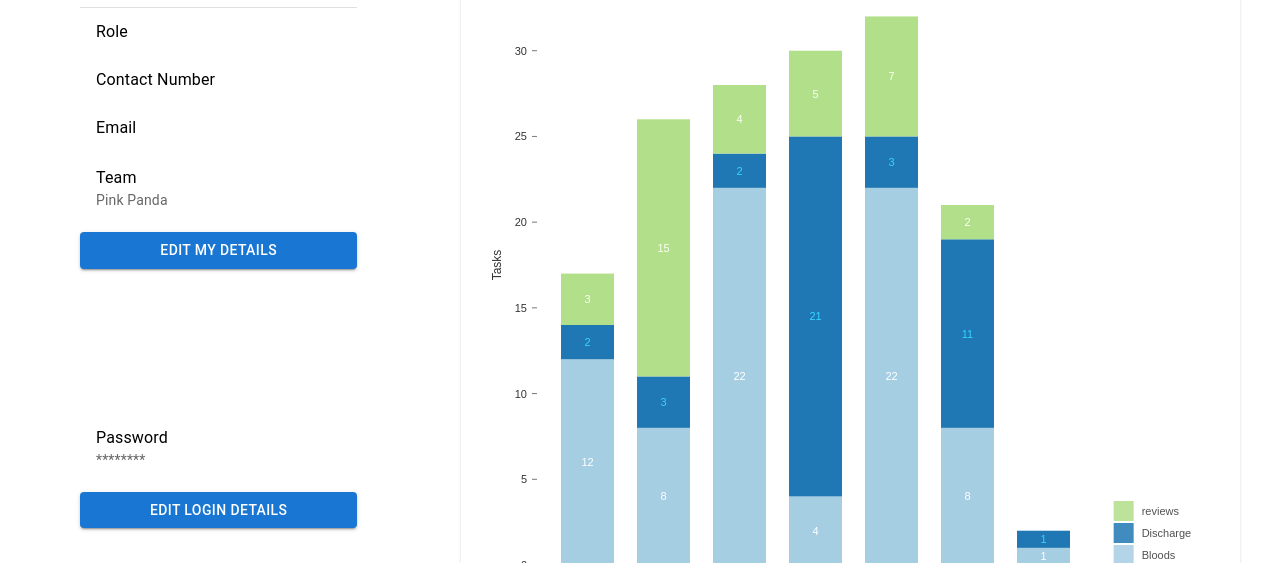
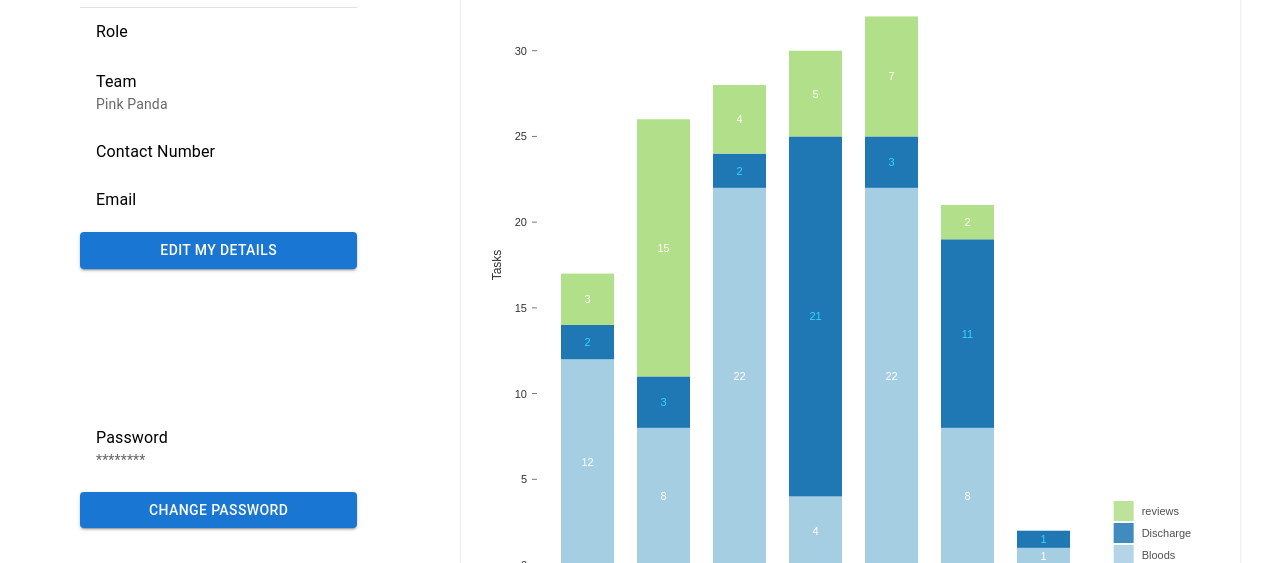
Before and after one commit to yutong1127/React_group-project, a React (Vite) app in the folder frontend/: page /myprofile in a window 1280 px wide. Shown: the part 389-952 px from the top of the page. Built offline with nearby package versions, Linux system fonts and the light colour scheme; no server answers.

Commit message:
modified two detail tebles

```diff
--- a/frontend/src/pages/MyProfilePage/LoginDetails.jsx
+++ b/frontend/src/pages/MyProfilePage/LoginDetails.jsx
@@ -64,7 +64,7 @@
                     variant="contained"
                     onClick={hancleEditClick}
                     fullWidth
-                >Edit Login Details</Button>
+                > Change Password</Button>
             </Box>
         </div>
     )
@@ -99,7 +99,7 @@
     return (
         <Container>
             <Typography gutterBottom variant="h5" component="div" textAlign="center">
-                Edit Login Details
+                Change Password
             </Typography>
             <form onSubmit={handleSubmit(onSubmit)}>
                 <Box>
--- a/frontend/src/pages/MyProfilePage/MyProfileMyDetails.jsx
+++ b/frontend/src/pages/MyProfilePage/MyProfileMyDetails.jsx
@@ -1,10 +1,18 @@
 
 import { useState } from 'react';
-import { Button, Typography, List,ListItem,ListItemText,Divider,TextField,Container, Box } from '@mui/material';
+import { Button, Typography, List, ListItem, ListItemText, Divider, TextField, Container, Box } from '@mui/material';
 import ImageAvatars from '../../utils/Avatar.jsx';
 import { useForm } from "react-hook-form";
 import { useContext } from 'react';
 import { AppContext } from '../../utils/AppContextProvider';
+
+
+//hide or reveal the password.
+// import OutlinedInput from '@mui/material/OutlinedInput';
+// import InputLabel from '@mui/material/InputLabel';
+// import InputAdornment from '@mui/material/InputAdornment';
+// import Visibility from '@mui/icons-material/Visibility';
+// import VisibilityOff from '@mui/icons-material/VisibilityOff';
 
 const style = {
     width: '100%',
@@ -55,6 +63,10 @@
                             secondary={userProfile.role} />
                     </ListItem>
                     <ListItem button>
+                        <ListItemText primary="Team"
+                            secondary="Pink Panda" />
+                    </ListItem>
+                    <ListItem button>
                         <ListItemText
                             primary="Contact Number"
                             secondary={userProfile.phone} />
@@ -64,10 +76,8 @@
                             primary="Email"
                             secondary={userProfile.email} />
                     </ListItem>
-                    <ListItem button>
-                        <ListItemText primary="Team"
-                            secondary="Pink Panda" />
-                    </ListItem>
+
+
                 </List>
                 <Button
                     variant="contained"
@@ -81,13 +91,15 @@
 }
 
 function MyDetailsForm({ setEditOff }) {
-    const { userProfile, updateUserProfile} = useContext(AppContext);
-    const { register, handleSubmit, formState: { errors } } = useForm();
+    const { userProfile, updateUserProfile } = useContext(AppContext);
+    const { register, handleSubmit, formState: { errors }, watch } = useForm();
+
+    const [showPassword, setShowPassword] = useState(false);
 
     function onSubmit(data) {
 
 
-        updateUserProfile(userProfile._id,data);
+        updateUserProfile(userProfile._id, data);
 
 
         setEditOff();
@@ -174,6 +186,7 @@
                         disabled
 
                     />
+
                 </Box>
                 <Button type="submit" variant="contained" color="primary" fullWidth>
                     Save
```
Also changed, not shown: 2 other files (tests, documents, lock files or other folders).
